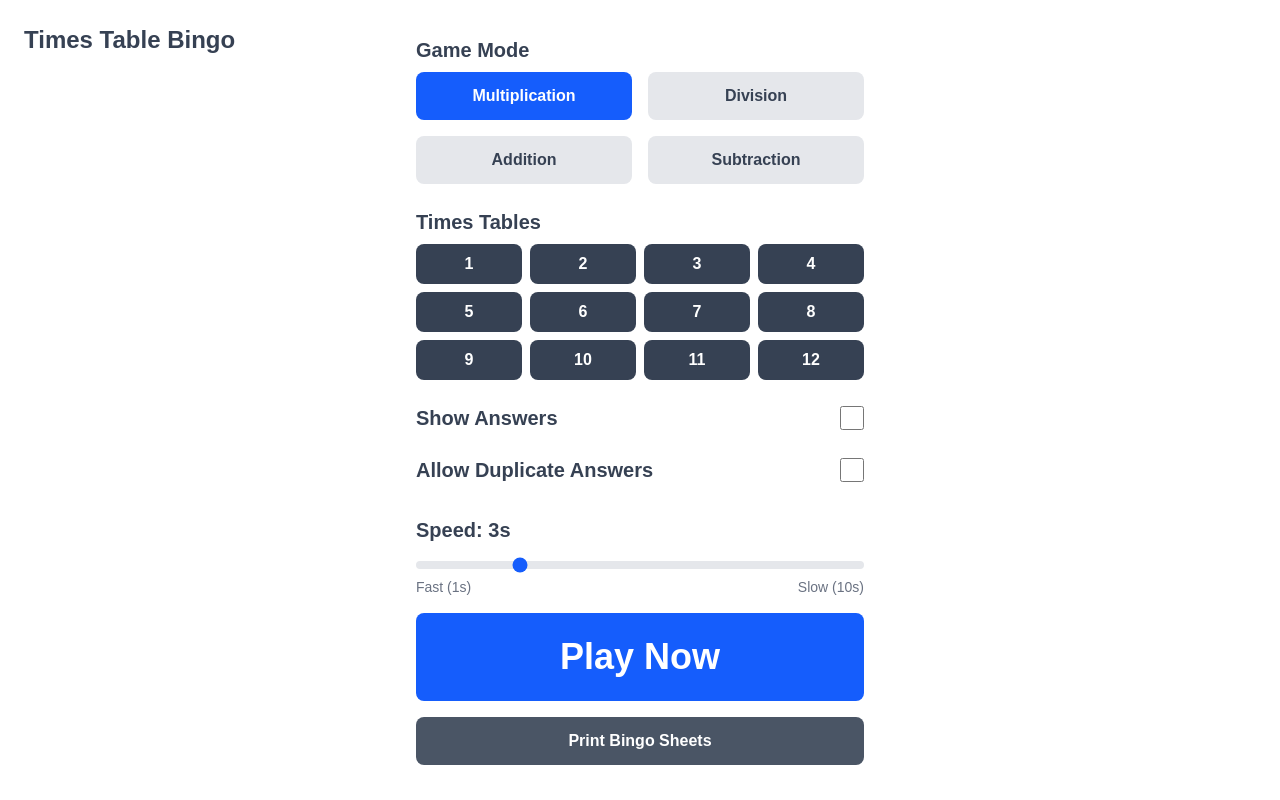
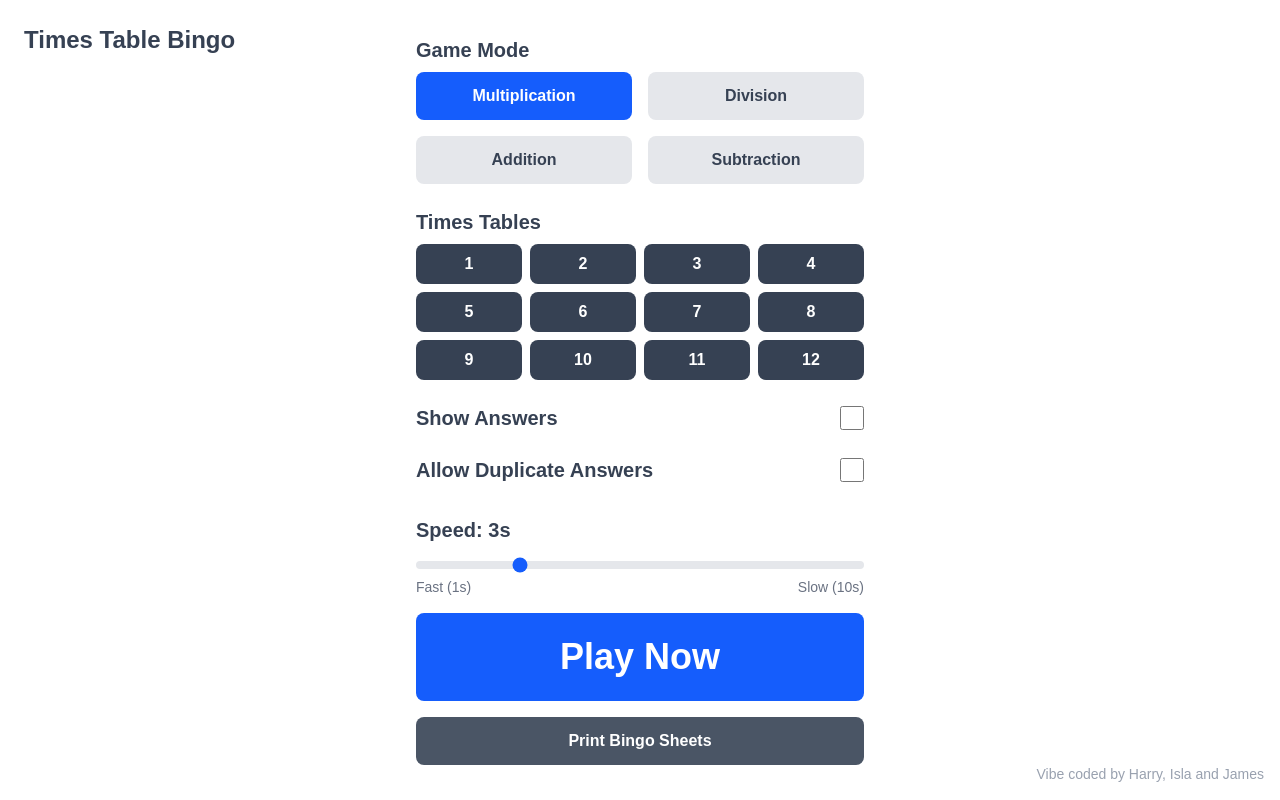
Before and after one commit to jameslnewell/times-table-bingo, a Next.js app: page / in a window 1280 px wide. Built offline with nearby package versions, Linux system fonts and the light colour scheme.

Commit message:
add vibe coded by

```diff
--- a/app/layout.tsx
+++ b/app/layout.tsx
@@ -18,6 +18,9 @@ export default function RootLayout({
         className={`antialiased`}
       >
         {children}
+        <footer className="fixed bottom-4 right-4 text-sm text-gray-400">
+          Vibe coded by Harry, Isla and James
+        </footer>
       </body>
     </html>
   );
```
